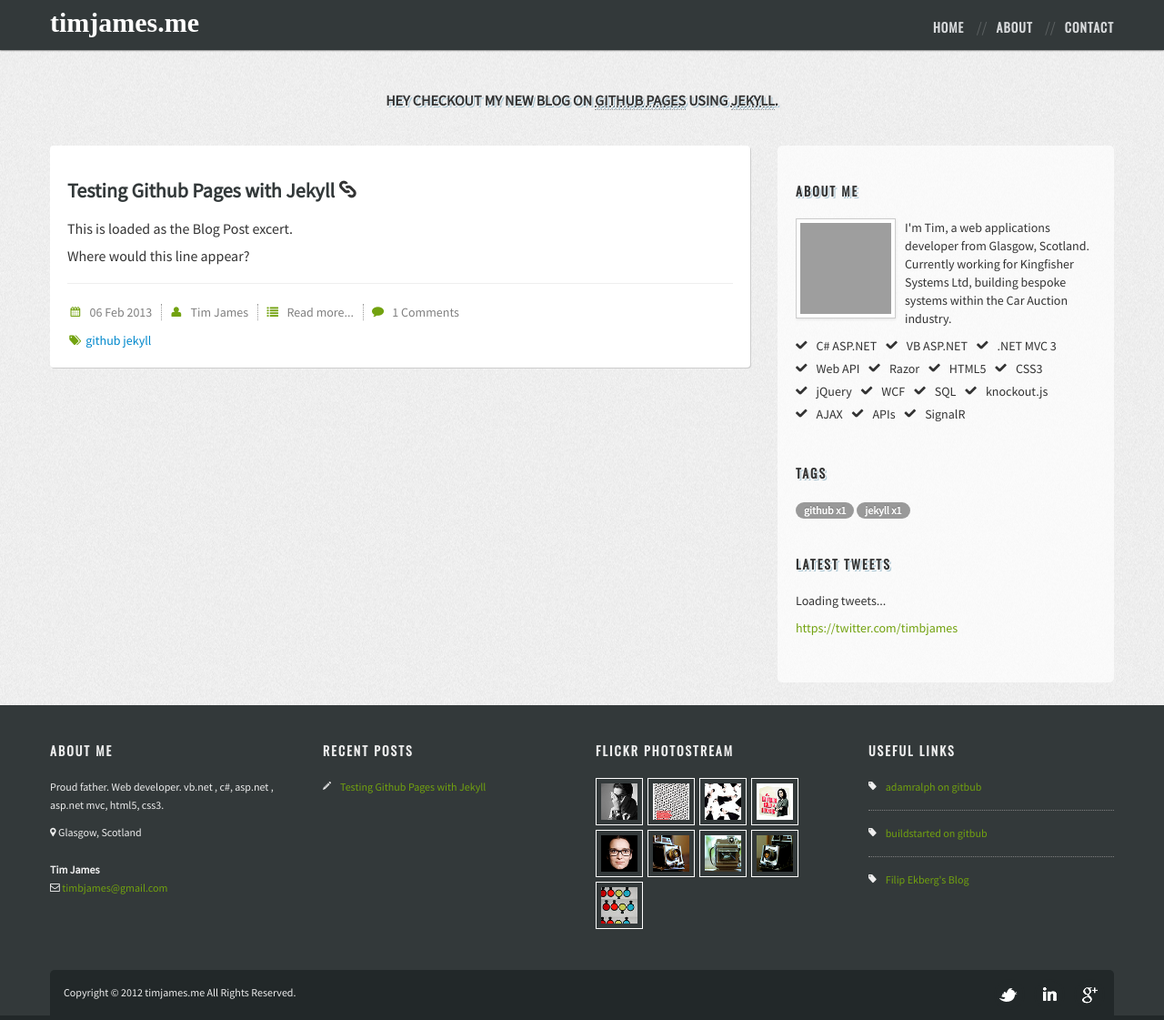
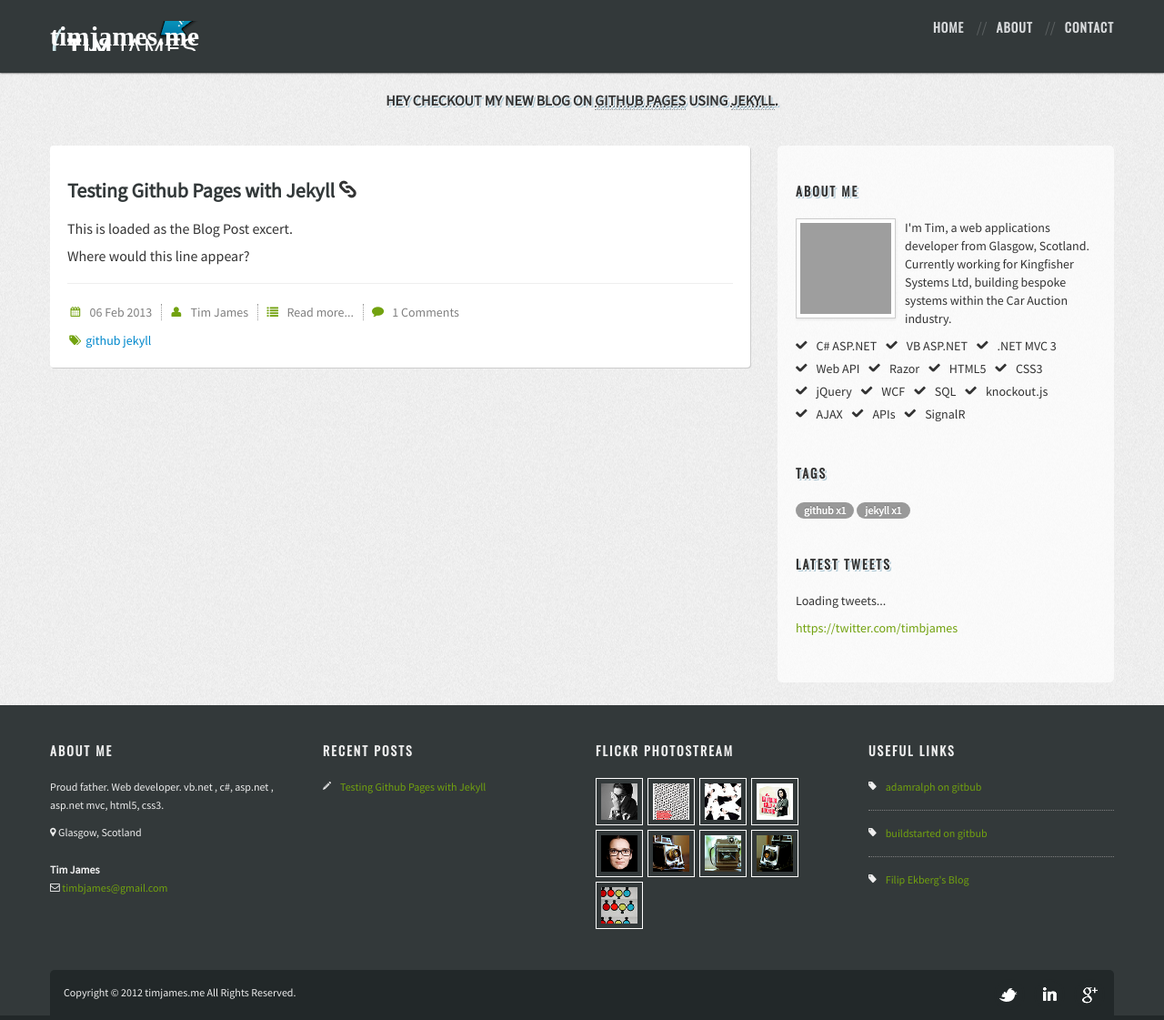
Before and after one commit to timbjames/timbjames.github.com, a Jekyll site: the page built from index.html, in a window 1280 px wide and 1121 px high. Shown: the whole window at 91% size. Built offline with Jekyll 4.4.1, drawn with Linux system fonts in a browser that asks for light colours; nearby versions of some CDN libraries; some web fonts are replaced; Markdown is read by kramdown in place of the engine named in the settings; grey boxes are pictures that could not be loaded.

Commit message:
Added new logo

```diff
--- a/_layouts/layout.html
+++ b/_layouts/layout.html
@@ -57,7 +57,7 @@
                 <div class="row">
                     <div class="span4">
                         <div class="logo-container">
-                            <a href="/index">timjames.me</a>
+                            <a href="/index"><span>timjames.me</span></a>
                         </div>
                     </div>
                     <div class="span8">
--- a/css/style.css
+++ b/css/style.css
@@ -23,6 +23,8 @@ body {
 .logo-container a {
     font-size: 30px;
     color: #fff;
+    background:  url(/img/logo.png) no-repeat left center;
+    line-height: 80px;
 }
 .logo-container a:hover {
     color: rgb(114, 162, 15);
@@ -30,7 +32,7 @@ body {
 }
 .logo-container {
     font-family: 'Oregano', cursive;
-    margin-top: 5px;
+    /*margin-top: 5px;*/
     font-weight: bold;
 }
 .introduction-wrapper {
@@ -54,7 +56,7 @@ body {
     box-shadow: 0px 0px 2px 0px rgb(0, 0, 0);
 }
 .logo-container {
-    padding: 10px 0 0 0;
+    padding: 0;
 }
 .nav-container ul {
     padding: 0 0 10px 0;
```
Also changed, not shown: img/logo.png (added).
